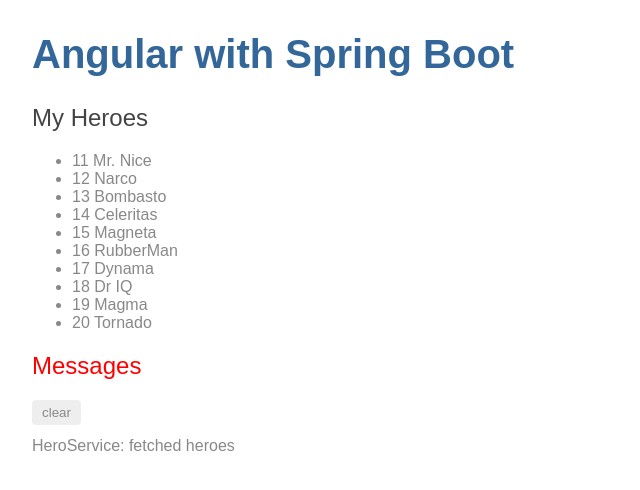
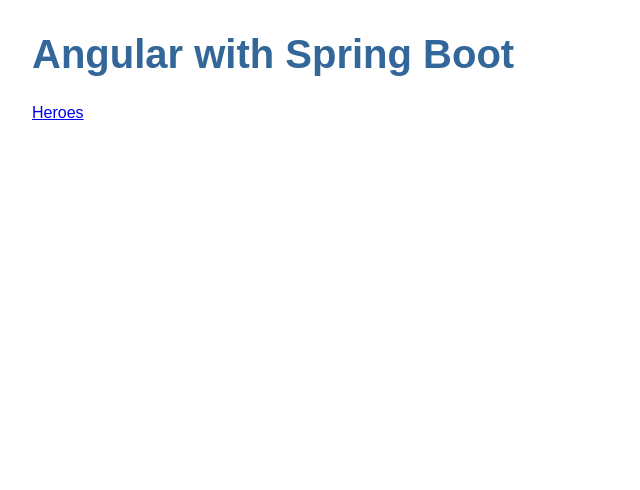
Before and after one commit to pilbender/angularjava, an Angular app: page / in a window 1280 px wide. Shown: the top 490 px of the page, without its empty margins (0-640 px from the left). Built offline with nearby package versions, Linux system fonts and the light colour scheme.

Commit message:
Added a router so if you go to a path, the single page will show that content.  Directly going to the URL does not work right.  But navigating to it from the home page does.  Not sure why yet.

```diff
--- a/src/app/app.component.html
+++ b/src/app/app.component.html
@@ -1,5 +1,6 @@
   <h1>
     {{ title }}
   </h1>
-  <app-heroes></app-heroes>
+  <nav><a routerLink="/heroes">Heroes</a></nav>
+  <router-outlet></router-outlet>
   <app-messages></app-messages>
--- a/src/app/app.module.ts
+++ b/src/app/app.module.ts
@@ -5,6 +5,7 @@
 import { HeroesComponent } from './heroes/heroes.component';
 import { HeroDetailComponent } from './hero-detail/hero-detail.component';
 import { MessagesComponent } from './messages/messages.component';
+import { AppRoutingModule } from './/app-routing.module';
 
 @NgModule({
   declarations: [
@@ -15,7 +16,8 @@
   ],
   imports: [
     BrowserModule,
-    FormsModule
+    FormsModule,
+    AppRoutingModule
   ],
   providers: [
     // No need to place any providers due to the `providedIn` flag...
```
Also changed, not shown: src/app/app-routing.module.ts (added, +15 -0 lines), 1 other file (tests, documents, lock files or other folders).
